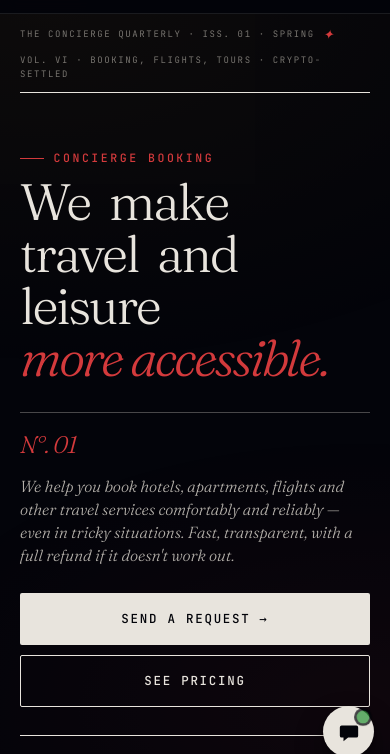
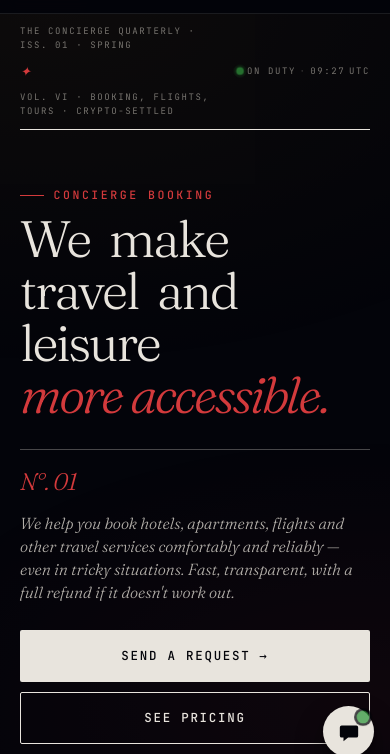
Before and after one commit to akira777777/SecretTravel, a website: page index.html in a window 390 px wide. Shown: the part 71-825 px from the top of the page. Drawn offline with Linux system fonts and the light colour scheme.

Commit message:
feat(masthead): add ON DUTY live indicator with UTC clock
Adds a small "● На связи · 09:42 UTC" / "● On duty · 09:42 UTC" status
ribbon in the masthead, signalling that a real human is reachable.
Refreshes every 60s through a single setInterval that consolidates
the existing masthead-date populator with the new duty-time tick.

- index.html: wrap masthead-right with .duty + #duty-time + existing date
- styles.css: .duty / .duty-dot / .masthead-sep; reuse pulse-dot keyframe;
  on mobile keep .duty visible, hide only the verbose date stamp
- script.js: tick() updates both #masthead-date and #duty-time, runs on
  load + every 60_000ms; new I18N keys duty.label (RU "На связи" /
  EN "On duty") in both locales — parity preserved
- a11y: duty-dot pulse stops under prefers-reduced-motion: reduce;
  .duty-dot is aria-hidden, parent .masthead is already aria-hidden

```diff
--- a/index.html
+++ b/index.html
@@ -177,7 +177,16 @@
     <em>✦</em>
     <span data-i18n="masthead.section">Том VI · Бронирование, Авиа, Экскурсии · Крипто-расчёт</span>
   </span>
-  <span class="masthead-right" id="masthead-date"></span>
+  <span class="masthead-right">
+    <span class="duty">
+      <span class="duty-dot" aria-hidden="true"></span>
+      <span data-i18n="duty.label">На связи</span>
+      <span class="duty-bullet" aria-hidden="true">·</span>
+      <span id="duty-time">00:00</span> UTC
+    </span>
+    <span class="masthead-sep" aria-hidden="true">·</span>
+    <span id="masthead-date"></span>
+  </span>
 </div>
 
 <main id="top">
--- a/script.js
+++ b/script.js
@@ -301,16 +301,24 @@
     });
   }
 
-  // --- Masthead date (UTC editorial timestamp) ----------------------------
+  // --- Masthead date + ON DUTY indicator (UTC, refreshed every 60s) -------
   {
     const dateEl = document.getElementById('masthead-date');
-    if (dateEl) {
+    const timeEl = document.getElementById('duty-time');
+    const pad = (n) => String(n).padStart(2, '0');
+    const months = ['Jan','Feb','Mar','Apr','May','Jun','Jul','Aug','Sep','Oct','Nov','Dec'];
+    const days = ['Sun','Mon','Tue','Wed','Thu','Fri','Sat'];
+    const tick = () => {
       const d = new Date();
-      const pad = (n) => String(n).padStart(2, '0');
-      const months = ['Jan','Feb','Mar','Apr','May','Jun','Jul','Aug','Sep','Oct','Nov','Dec'];
-      const days = ['Sun','Mon','Tue','Wed','Thu','Fri','Sat'];
-      dateEl.textContent = `${months[d.getUTCMonth()]}. ${d.getUTCDate()} · ${d.getUTCFullYear()} / ${days[d.getUTCDay()]} / ${pad(d.getUTCHours())}:${pad(d.getUTCMinutes())} UTC`;
-    }
+      if (dateEl) {
+        dateEl.textContent = `${months[d.getUTCMonth()]}. ${d.getUTCDate()} · ${d.getUTCFullYear()} / ${days[d.getUTCDay()]} / ${pad(d.getUTCHours())}:${pad(d.getUTCMinutes())} UTC`;
+      }
+      if (timeEl) {
+        timeEl.textContent = `${pad(d.getUTCHours())}:${pad(d.getUTCMinutes())}`;
+      }
+    };
+    tick();
+    if (dateEl || timeEl) setInterval(tick, 60_000);
   }
 
   // --- Booking form: mutual check_in / check_out min-max ------------------
@@ -368,6 +376,7 @@
       'nav.contact': 'Связаться',
       'masthead.title': 'The Concierge Quarterly · Вып. 01 · Весна',
       'masthead.section': 'Том VI · Бронирование, Авиа, Экскурсии · Крипто-расчёт',
+      'duty.label': 'На связи',
       'hero.stamp': 'Concierge · Worldwide · Crypto-Settled',
       'hero.eyebrow': 'Концьерж‑бронирование',
       'hero.title': '<span class="word">Делаем</span> <span class="word">путешествия</span> <span class="word">и</span> <span class="word">отдых</span> <span class="word"><em>доступнее.</em></span>',
@@ -524,6 +533,7 @@
       'nav.contact': 'Contact',
       'masthead.title': 'The Concierge Quarterly · Iss. 01 · Spring',
       'masthead.section': 'Vol. VI · Booking, Flights, Tours · Crypto-settled',
+      'duty.label': 'On duty',
       'hero.stamp': 'Concierge · Worldwide · Crypto-Settled',
       'hero.eyebrow': 'Concierge booking',
       'hero.title': '<span class="word">We</span> <span class="word">make</span> <span class="word">travel</span> <span class="word">and</span> <span class="word">leisure</span> <span class="word"><em>more&nbsp;accessible.</em></span>',
--- a/styles.css
+++ b/styles.css
@@ -1992,7 +1992,31 @@ html.js .hero-title.is-in .word { opacity: 1; transform: none; }
   letter-spacing: normal;
   text-transform: none;
 }
-.masthead-right { white-space: nowrap; }
+.masthead-right {
+  white-space: nowrap;
+  display: inline-flex;
+  align-items: center;
+  gap: 0.6rem;
+}
+.duty {
+  display: inline-flex;
+  align-items: center;
+  gap: 0.4em;
+}
+.duty-dot {
+  width: 6px;
+  height: 6px;
+  border-radius: 50%;
+  background: var(--green-mark);
+  box-shadow: 0 0 0 2px oklch(60% 0.16 145 / 0.18);
+  animation: pulse-dot 2s ease-in-out infinite;
+  flex-shrink: 0;
+}
+.duty-bullet,
+.masthead-sep { opacity: 0.5; }
+@media (prefers-reduced-motion: reduce) {
+  .duty-dot { animation: none; }
+}
 @media (max-width: 720px) {
   .masthead {
     padding: 10px 0;
@@ -2000,7 +2024,9 @@ html.js .hero-title.is-in .word { opacity: 1; transform: none; }
     letter-spacing: 0.18em;
   }
   .masthead-left { gap: 8px; }
-  .masthead-right { display: none; }
+  .masthead-right { display: inline-flex; }
+  .masthead-right #masthead-date,
+  .masthead-right .masthead-sep { display: none; }
 }
 
 .hero-main { max-width: 100%; }
```
